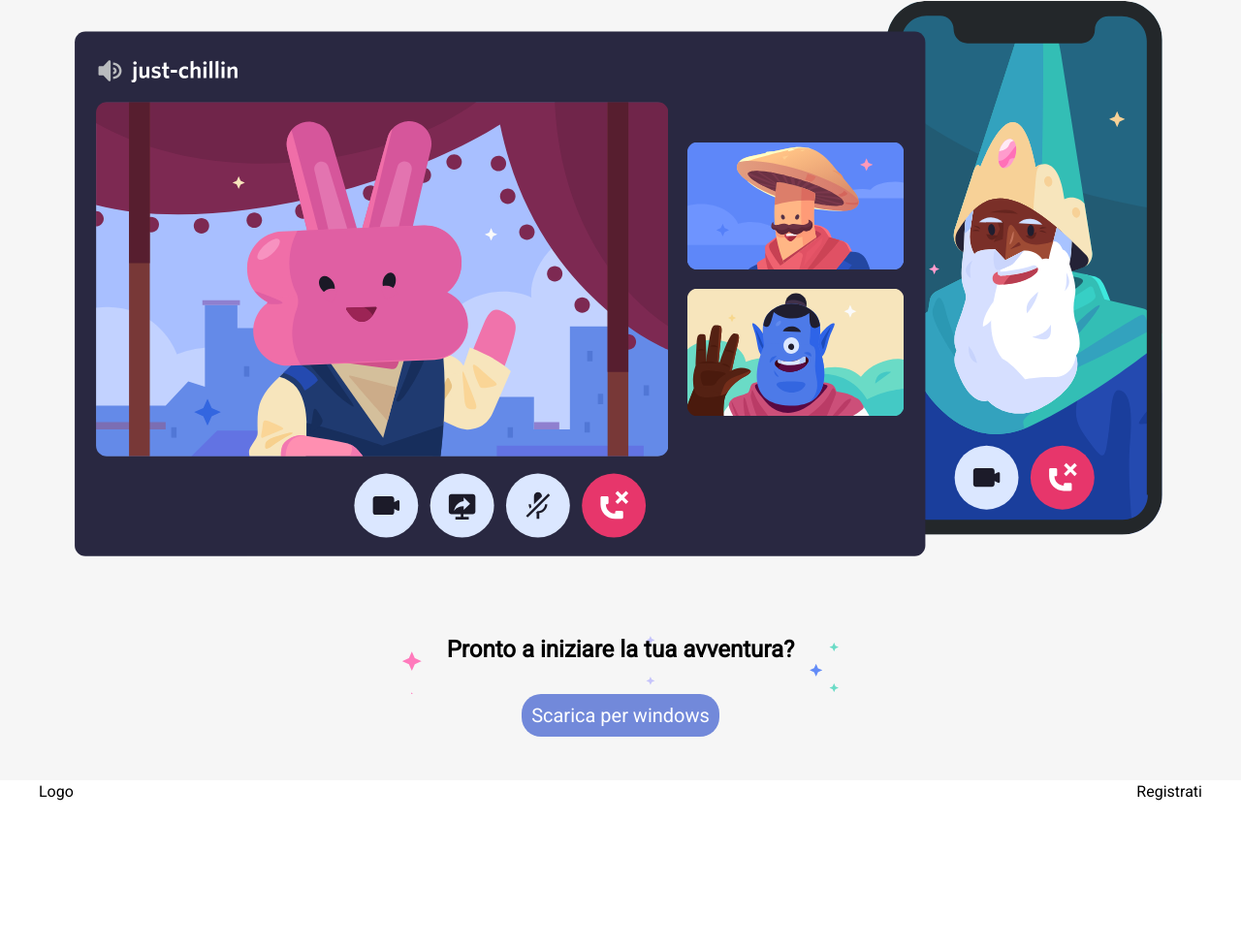
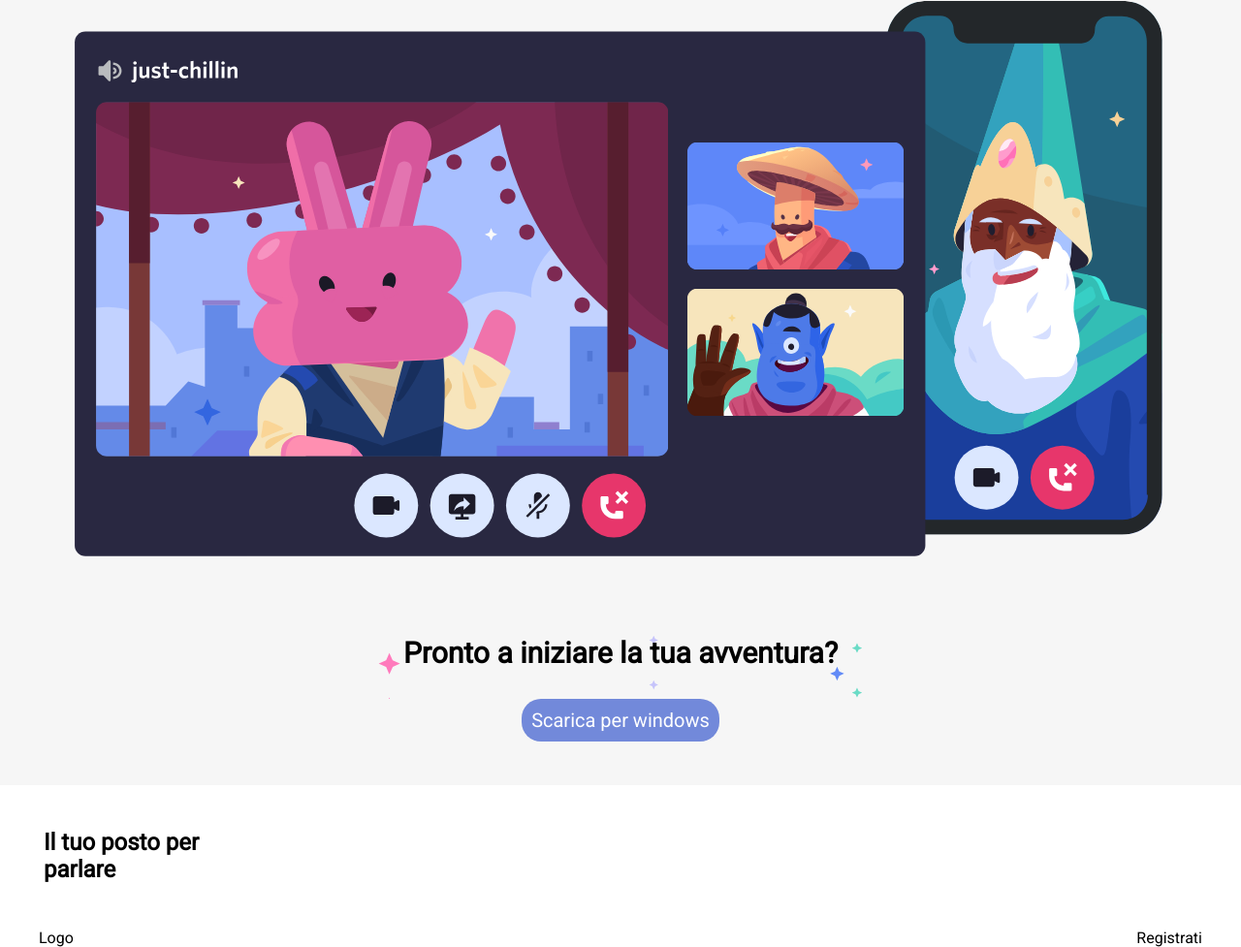
Before and after one commit to jiemarabanzado/htmlcss-discord, a plain HTML site: page index.html in a window 1280 px wide. Shown: the part 2629-3606 px from the top of the page at 97% size. Before the commit the page ends 3455 px from the top, so only its background shows below. Drawn offline with Linux system fonts and the light colour scheme.

Commit message:
inizio footer

```diff
--- a/index.html
+++ b/index.html
@@ -81,7 +81,9 @@
         <!--collegamenti-->
         <div class="collegamenti">
             <nav class="container navigazioni">
-                <div class="col-grande"></div>
+                <div class="col-grande">
+                    <h2>Il tuo posto per<br> parlare</h2>
+                </div>
                 <div class="col-piccolo"></div>
                 <div class="col-piccolo"></div>
                 <div class="col-piccolo"></div>
--- a/style.css
+++ b/style.css
@@ -218,8 +218,9 @@ header{
     background-image: url(img/stars.svg);
     background-size: contain;
     margin: auto;
-    width: 450px;
-    height: 60px;
+    width: 500px;
+    height: 65px;
+    font-size: 30px;
 }
 .bottom-download{
     background-color: #7289da;
@@ -232,6 +233,7 @@ header{
 }
 .collegamenti{
    margin-bottom: 2px;
+   padding: 45px;
 }
 .col-grande{
     width: 30%;
```
